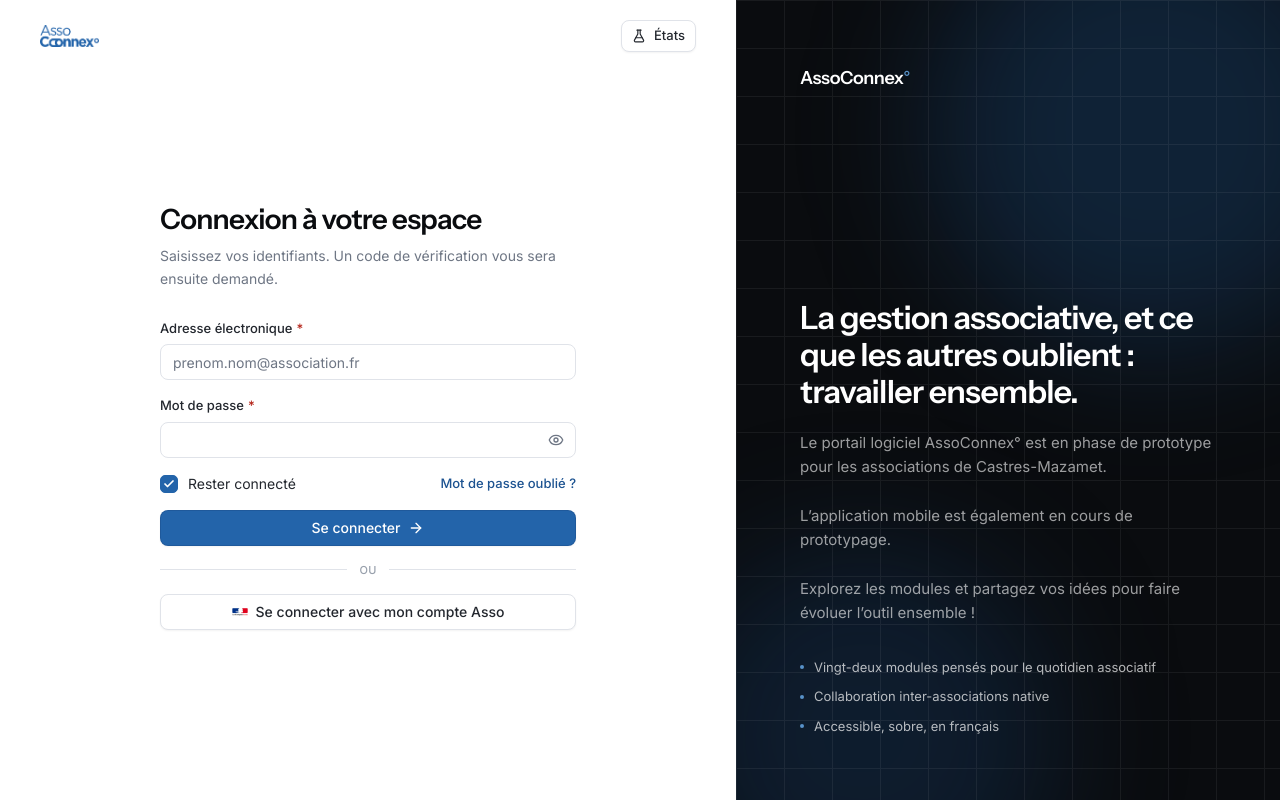
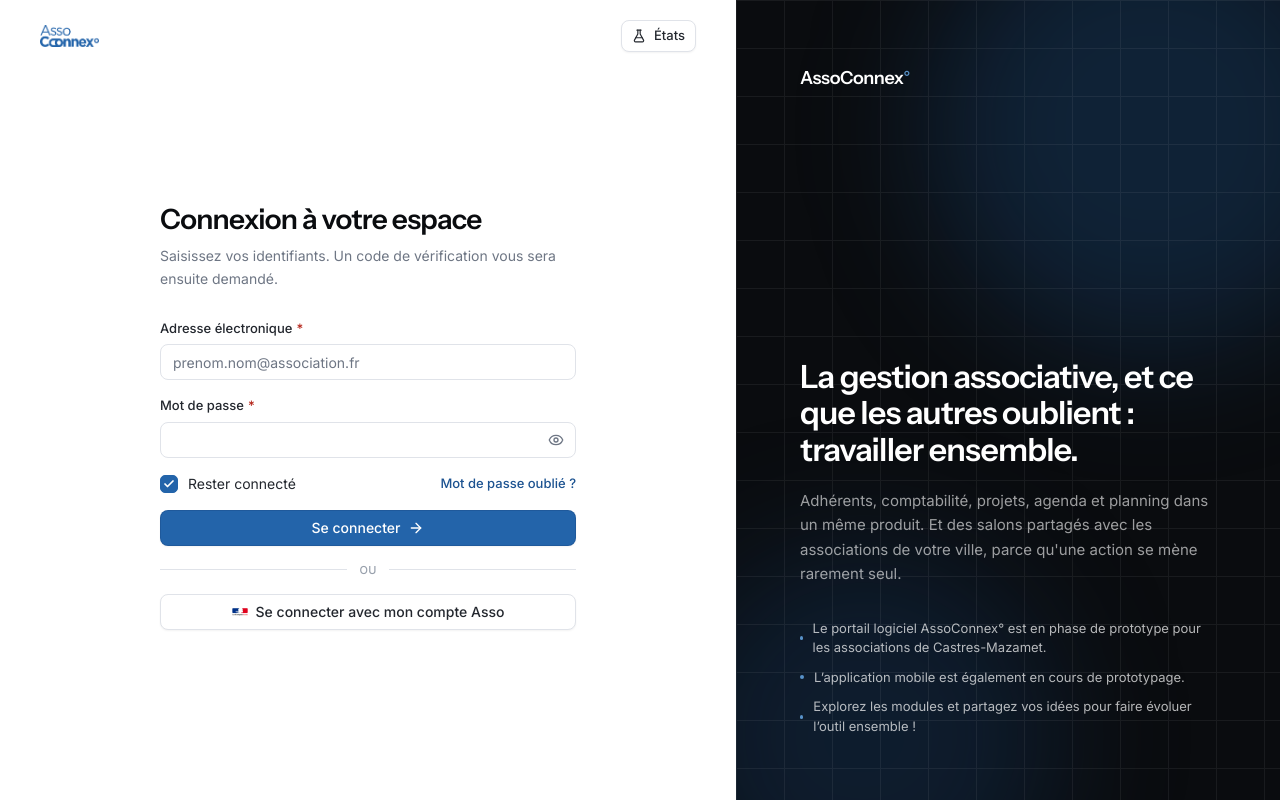
Before and after one commit to internal-sme/web-app-assoconnex, a React (Vite) app: page / in a window 1280 px wide. Built offline with nearby package versions, Linux system fonts and the light colour scheme.

Commit message:
Échange des textes dans le panneau de connexion (texte long dans les puces)

```diff
--- a/src/pages/auth/Coquille.tsx
+++ b/src/pages/auth/Coquille.tsx
@@ -117,17 +117,11 @@
               La gestion associative, et ce que les autres oublient : travailler ensemble.
             </p>
             <p className="mt-5 text-[0.9375rem] leading-relaxed text-white/60">
-              Le portail logiciel AssoConnex° est en phase de prototype pour les associations de Castres-Mazamet.
-              <br />
-              <br />
-              L’application mobile est également en cours de prototypage.
-              <br />
-              <br />
-              Explorez les modules et partagez vos idées pour faire évoluer l’outil ensemble !
+              Adhérents, comptabilité, projets, agenda et planning dans un même produit. Et des salons partagés avec les associations de votre ville, parce qu'une action se mène rarement seul.
             </p>
 
             <ul className="mt-8 flex flex-col gap-2.5">
-              {['Vingt-deux modules pensés pour le quotidien associatif', 'Collaboration inter-associations native', 'Accessible, sobre, en français'].map((t) => (
+              {['Le portail logiciel AssoConnex° est en phase de prototype pour les associations de Castres-Mazamet.', 'L’application mobile est également en cours de prototypage.', 'Explorez les modules et partagez vos idées pour faire évoluer l’outil ensemble !'].map((t) => (
                 <li key={t} className="flex items-center gap-2.5 text-[0.8125rem] text-white/70">
                   <span aria-hidden className="h-1 w-1 rounded-full bg-brand-400" />
                   {t}
```
